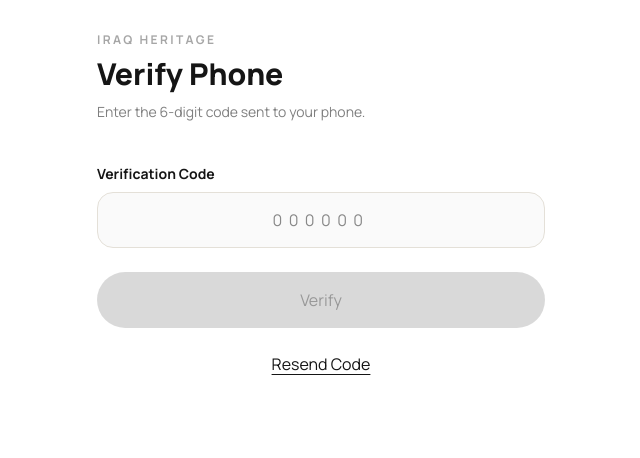
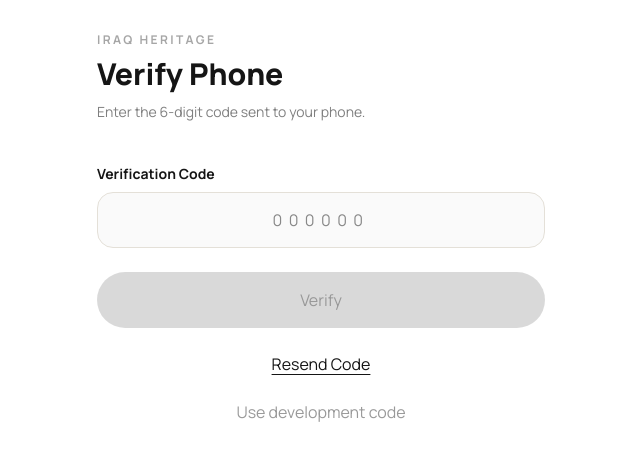
Before and after one commit to aqrh/dhad, a Next.js app: page /en/verify in a window 1280 px wide. Shown: the top 458 px of the page, without its empty margins (319-959 px from the left). Built offline with nearby package versions, Linux system fonts and the light colour scheme.

Commit message:
Undo NODE_ENV changes

```diff
--- a/components/auth/verify-otp-form.tsx
+++ b/components/auth/verify-otp-form.tsx
@@ -275,7 +275,8 @@ export function VerifyOtpForm() {
           : t("resendCode")}
       </button>
 
-      {process.env.NODE_ENV === "true" && (
+      {process.env.NODE_ENV !==
+        "production" && (
         <button
           type="button"
           onClick={
```
Also changed, not shown: 1 other file (tests, documents, lock files or other folders).
